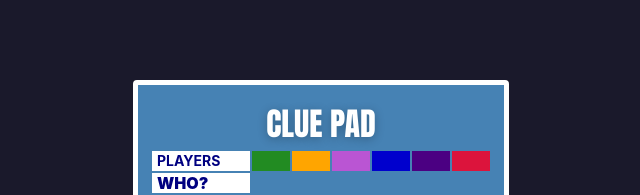
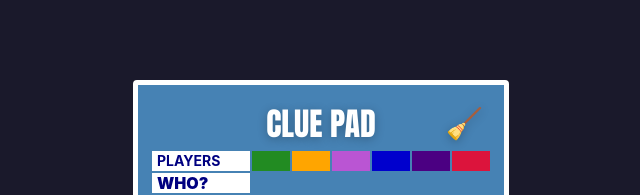
Before and after one commit to pungprakearti/cluepad-react, a React (Create React App) app: page / in a window 1280 px wide. Shown: the top 195 px of the page, without its empty margins (319-959 px from the left). Built offline with nearby package versions, Linux system fonts and the light colour scheme.

Commit message:
Create clear button

```diff
--- a/src/App.css
+++ /dev/null
@@ -1,38 +0,0 @@
-.App {
-  text-align: center;
-}
-
-.App-logo {
-  height: 40vmin;
-  pointer-events: none;
-}
-
-@media (prefers-reduced-motion: no-preference) {
-  .App-logo {
-    animation: App-logo-spin infinite 20s linear;
-  }
-}
-
-.App-header {
-  background-color: #282c34;
-  min-height: 100vh;
-  display: flex;
-  flex-direction: column;
-  align-items: center;
-  justify-content: center;
-  font-size: calc(10px + 2vmin);
-  color: white;
-}
-
-.App-link {
-  color: #61dafb;
-}
-
-@keyframes App-logo-spin {
-  from {
-    transform: rotate(0deg);
-  }
-  to {
-    transform: rotate(360deg);
-  }
-}
--- /dev/null
+++ b/src/App.scss
@@ -0,0 +1,9 @@
+.App {
+  text-align: center;
+
+  @media (max-width: 419px) {
+    display: flex;
+    height: 100vh;
+    align-items: center;
+  }
+}
--- a/src/App.tsx
+++ b/src/App.tsx
@@ -1,4 +1,4 @@
-import './App.css'
+import './App.scss'
 import CluePad from './components/CluePad'
 
 const App: React.FC = () => {
--- a/src/components/CluePad.module.scss
+++ b/src/components/CluePad.module.scss
@@ -1,6 +1,7 @@
 @import '/src/main.scss';
 
 .wrap {
+  position: relative;
   width: 340px;
   height: 631px;
   padding: 13px;
@@ -14,12 +15,28 @@
   }
 }
 
+.clear {
+  position: absolute;
+  top: 20px;
+  right: 15px;
+  border: none;
+  background-color: transparent;
+  font-size: 30px;
+  text-shadow: 0 2px 10px rgba(black, 0.25);
+
+  &:focus,
+  &:hover {
+    cursor: pointer;
+  }
+}
+
 .title {
   font-family: impact, sans-serif;
   line-height: 1;
   margin: 10px 0;
   color: white;
   text-shadow: 0 2px 10px rgba(black, 0.25);
+  text-transform: uppercase;
 }
 
 .cell,
--- a/src/components/CluePad.tsx
+++ b/src/components/CluePad.tsx
@@ -26,6 +26,10 @@ const CluePad = () => {
     tempTracker[tempName[0]][tempName[1]] =
       !tempTracker[tempName[0]][tempName[1]]
     setTracker(tempTracker)
+  }
+
+  const handleClear = () => {
+    console.log('click')
   }
 
   // Static text
@@ -110,7 +114,10 @@ const CluePad = () => {
 
   return (
     <div className={styles.wrap}>
-      <h1 className={styles.title}>CLUE PAD</h1>
+      <button className={styles.clear} onClick={handleClear}>
+        🧹
+      </button>
+      <h1 className={styles.title}>Clue pad</h1>
       <div>
         <div className={styles.row}>{topRowEl}</div>
         <div className={styles.row}>
@@ -131,6 +138,3 @@ const CluePad = () => {
 }
 
 export default CluePad
-
-//6x21 = 126 - One column is the player, we don't need 6 other columns
-//because there are only a total of 6 players
```
